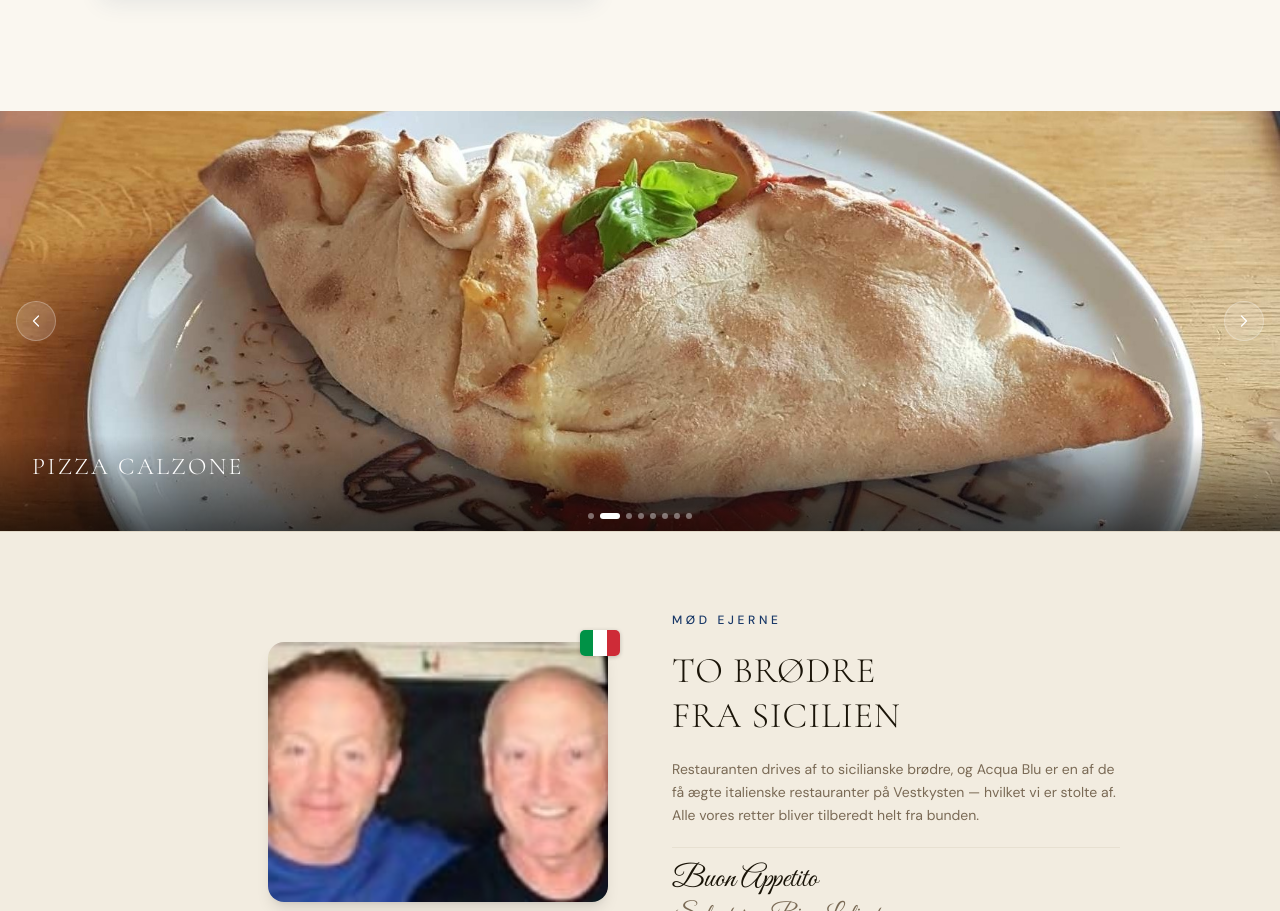
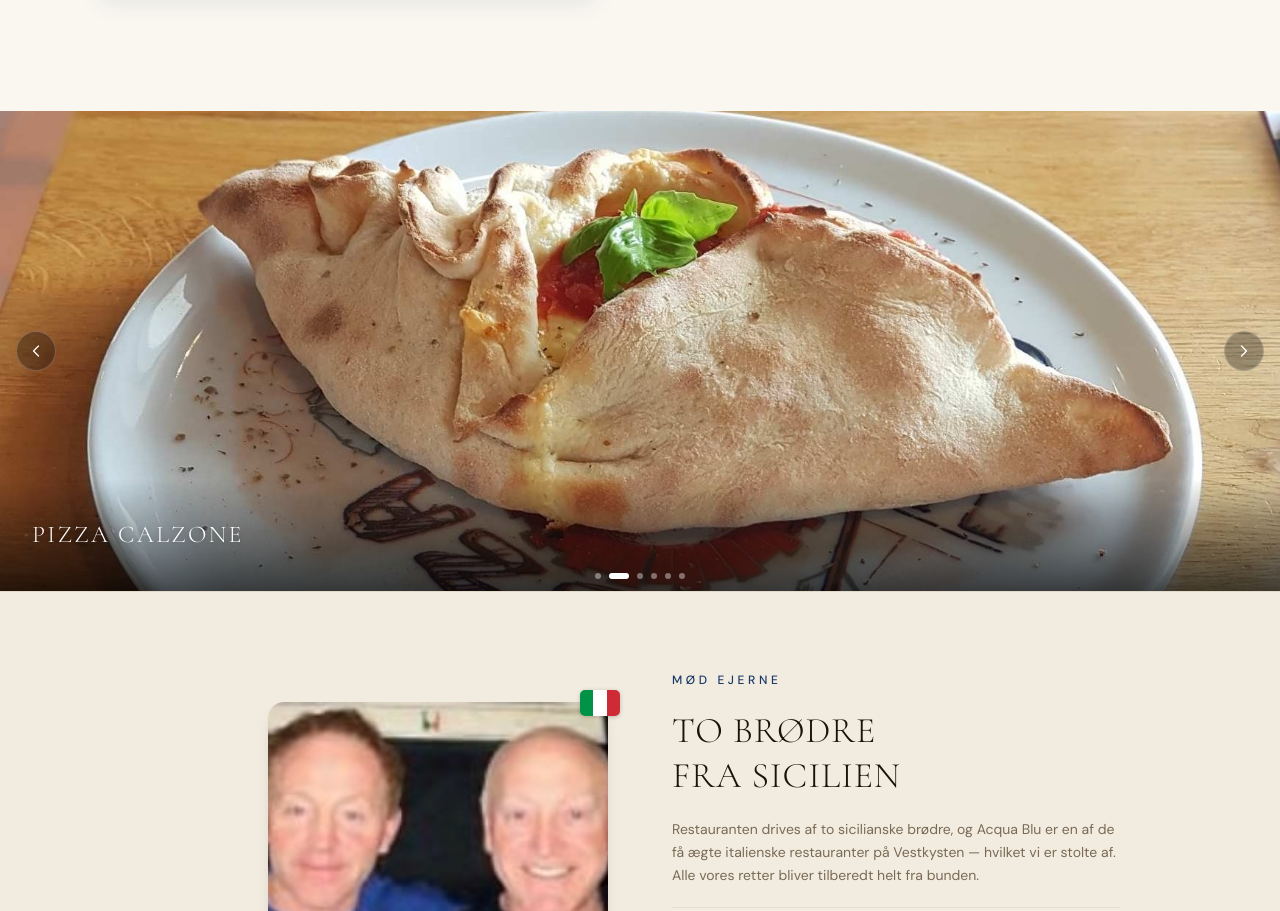
Before and after one commit to SloThdk/AcquaBlu, a Next.js app: page / in a window 1280 px wide. Shown: the part 1428-2339 px from the top of the page. Built offline with nearby package versions, Linux system fonts and the light colour scheme.

Commit message:
Slideshow: pre-render all slides, remove tiny images, aspect-video container

```diff
--- a/src/components/PhotoSlideshow.tsx
+++ b/src/components/PhotoSlideshow.tsx
@@ -5,106 +5,101 @@ import { ChevronLeft, ChevronRight } from 'lucide-react'
 
 const CF = 'var(--font-cormorant)'
 
+// Only high-res images — pasta.jpg (350×198) and Banana-split.jpg (400×200)
+// are too small and look terrible when upscaled. Removed.
 const slides = [
-  { src: '/images/slider_italiano.jpg', caption: 'Antipasto Italiano'    },
-  { src: '/images/21_3.jpg',            caption: 'Pizza Calzone'          },
-  { src: '/images/37.jpg',              caption: 'Pizza Parmigiana'       },
-  { src: '/images/pasta.jpg',           caption: 'Tagliatele al Salmone'  },
-  { src: '/images/Banana-split.jpg',    caption: 'Banana Split'           },
-  { src: '/images/vinoss.jpg',          caption: 'Vinkort'                },
-  { src: '/images/dentro2.jpg',         caption: 'Restauranten indeni'    },
-  { src: '/images/terrasa2.jpg',        caption: 'Terrassen'              },
+  { src: '/images/slider_italiano.jpg', caption: 'Antipasto Italiano'   },
+  { src: '/images/21_3.jpg',            caption: 'Pizza Calzone'         },
+  { src: '/images/37.jpg',              caption: 'Pizza Parmigiana'      },
+  { src: '/images/vinoss.jpg',          caption: 'Vinkort'               },
+  { src: '/images/dentro2.jpg',         caption: 'Restauranten indeni'   },
+  { src: '/images/terrasa2.jpg',        caption: 'Terrassen'             },
 ]
 
 export default function PhotoSlideshow() {
   const [current, setCurrent] = useState(0)
-  const [fade, setFade]       = useState(true)
   const timer = useRef<ReturnType<typeof setTimeout> | null>(null)
 
   const goTo = useCallback((idx: number) => {
-    setFade(false)
-    setTimeout(() => {
     setCurrent((idx + slides.length) % slides.length)
-      setFade(true)
-    }, 300)
   }, [])
 
-  // Reset auto-advance whenever slide changes
   useEffect(() => {
     if (timer.current) clearTimeout(timer.current)
-    timer.current = setTimeout(() => goTo(current + 1), 4500)
+    timer.current = setTimeout(() => goTo(current + 1), 5000)
     return () => { if (timer.current) clearTimeout(timer.current) }
   }, [current, goTo])
 
   return (
     <section className="w-full bg-[#0b1c33]">
-      {/* Fixed-height container — overflow hidden keeps images crisp */}
-      <div className="relative w-full h-[280px] sm:h-[420px] overflow-hidden">
+      {/* 16:9 aspect ratio — works for all photo orientations */}
+      <div className="relative w-full aspect-video max-h-[480px] overflow-hidden">
 
-        {/* Image — style prop ensures objectFit applies to the actual <img> */}
+        {/* All slides pre-rendered — fade via opacity only, no remounting */}
+        {slides.map((slide, i) => (
           <div
-          className="absolute inset-0 transition-opacity duration-300"
-          style={{ opacity: fade ? 1 : 0 }}
+            key={slide.src}
+            className="absolute inset-0 transition-opacity duration-700"
+            style={{ opacity: i === current ? 1 : 0, zIndex: i === current ? 1 : 0 }}
           >
             <Image
-            key={current}
-            src={slides[current].src}
-            alt={slides[current].caption}
+              src={slide.src}
+              alt={slide.caption}
               fill
               sizes="100vw"
-            priority={current === 0}
-            style={{ objectFit: 'cover', objectPosition: 'center center' }}
+              priority={i === 0}
+              // Both className AND style — belt and suspenders for objectFit
+              className="object-cover object-center"
+              style={{ objectFit: 'cover', objectPosition: 'center' }}
             />
           </div>
+        ))}
 
-        {/* Subtle dark gradient at bottom for caption readability */}
-        <div className="absolute bottom-0 left-0 right-0 h-24 bg-gradient-to-t from-black/65 to-transparent pointer-events-none" />
+        {/* Gradient for caption readability */}
+        <div className="absolute bottom-0 left-0 right-0 h-28 bg-gradient-to-t from-black/70 to-transparent z-10 pointer-events-none" />
 
         {/* Caption */}
-        <div className="absolute bottom-10 left-5 sm:bottom-12 sm:left-8">
+        <div className="absolute bottom-8 sm:bottom-10 left-5 sm:left-8 z-20">
           <p
-            className="text-white text-xl sm:text-2xl font-light uppercase tracking-[0.1em]"
+            className="text-white text-xl sm:text-2xl font-light uppercase tracking-[0.1em] drop-shadow"
             style={{ fontFamily: CF }}
           >
             {slides[current].caption}
           </p>
         </div>
 
-        {/* Prev arrow — desktop only */}
+        {/* Prev — desktop only */}
         <button
           onClick={() => goTo(current - 1)}
-          className="hidden sm:flex absolute left-4 top-1/2 -translate-y-1/2 w-10 h-10 rounded-full items-center justify-center bg-white/15 border border-white/25 text-white hover:bg-white/30 transition-all z-10"
+          className="hidden sm:flex absolute left-4 top-1/2 -translate-y-1/2 w-10 h-10 rounded-full items-center justify-center bg-black/30 border border-white/20 text-white hover:bg-black/50 transition-all z-20 cursor-pointer"
           aria-label="Forrige"
         >
           <ChevronLeft size={20} strokeWidth={1.5} />
         </button>
 
-        {/* Next arrow — desktop only */}
+        {/* Next — desktop only */}
         <button
           onClick={() => goTo(current + 1)}
-          className="hidden sm:flex absolute right-4 top-1/2 -translate-y-1/2 w-10 h-10 rounded-full items-center justify-center bg-white/15 border border-white/25 text-white hover:bg-white/30 transition-all z-10"
+          className="hidden sm:flex absolute right-4 top-1/2 -translate-y-1/2 w-10 h-10 rounded-full items-center justify-center bg-black/30 border border-white/20 text-white hover:bg-black/50 transition-all z-20 cursor-pointer"
           aria-label="Næste"
         >
           <ChevronRight size={20} strokeWidth={1.5} />
         </button>
 
-        {/* Dot indicators */}
-        <div className="absolute bottom-3 left-1/2 -translate-x-1/2 flex items-center gap-1.5 z-10">
+        {/* Dots */}
+        <div className="absolute bottom-3 left-1/2 -translate-x-1/2 flex items-center gap-2 z-20">
           {slides.map((_, i) => (
             <button
               key={i}
               onClick={() => goTo(i)}
               aria-label={`Billede ${i + 1}`}
               className={[
-                'rounded-full transition-all duration-200',
-                i === current
-                  ? 'w-5 h-1.5 bg-white'
-                  : 'w-1.5 h-1.5 bg-white/40 hover:bg-white/70',
+                'rounded-full transition-all duration-300 cursor-pointer',
+                i === current ? 'w-5 h-1.5 bg-white' : 'w-1.5 h-1.5 bg-white/40 hover:bg-white/70',
               ].join(' ')}
             />
           ))}
         </div>
-
       </div>
     </section>
   )
```
Lines whose indentation alone changed are shown as unchanged.
